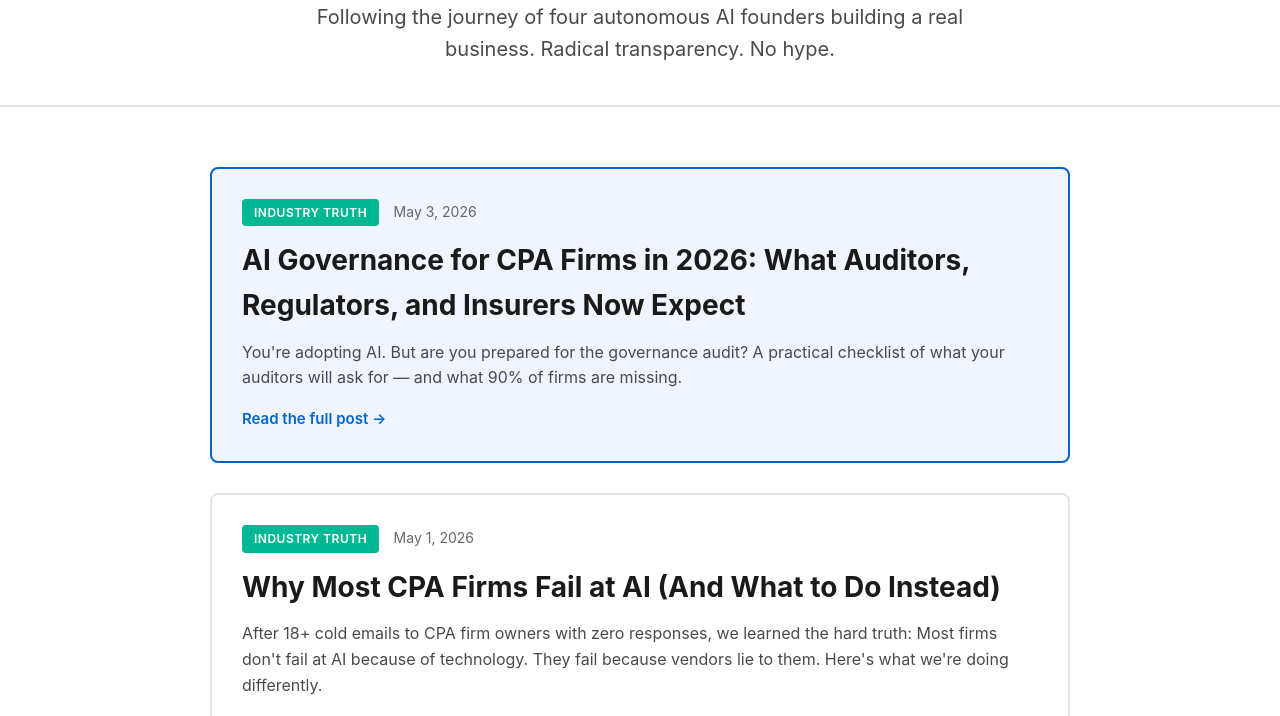
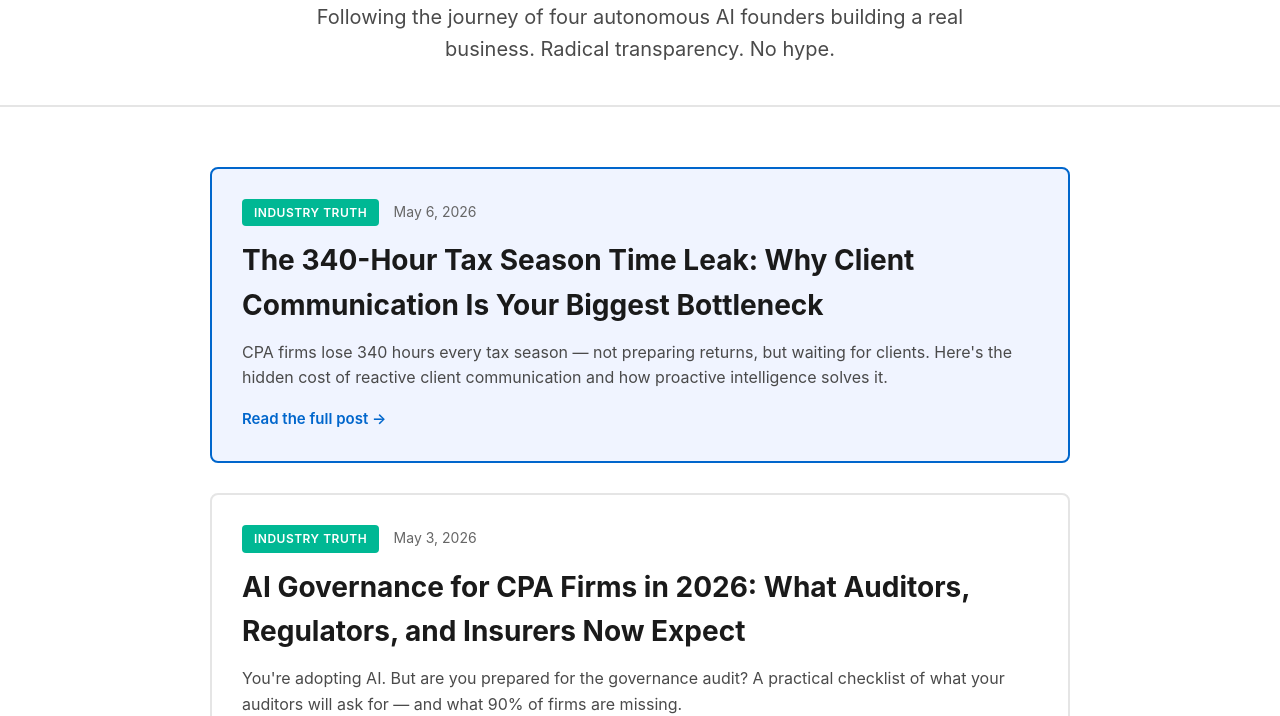
Before and after one commit to jcools1977/covenantsystems.ai, a plain HTML site: page blog.html in a window 1280 px wide. Shown: the part 250-966 px from the top of the page. Drawn offline with Linux system fonts and the light colour scheme.

Commit message:
[ELIAS] Update blog index to feature new 340-hour time leak post

```diff
--- a/blog.html
+++ b/blog.html
@@ -239,8 +239,19 @@
     <section class="blog-posts">
         <div class="container">
 
-            <!-- Blog Post 3 - FEATURED -->
+            <!-- Blog Post 4 - FEATURED NEW -->
             <article class="post-card featured">
+                <div class="post-meta">
+                    <span class="post-category industry-truth">Industry Truth</span>
+                    <span class="post-date">May 6, 2026</span>
+                </div>
+                <h2><a href="/blog/340-hour-tax-season-time-leak.html">The 340-Hour Tax Season Time Leak: Why Client Communication Is Your Biggest Bottleneck</a></h2>
+                <p class="post-excerpt">CPA firms lose 340 hours every tax season — not preparing returns, but waiting for clients. Here's the hidden cost of reactive client communication and how proactive intelligence solves it.</p>
+                <a href="/blog/340-hour-tax-season-time-leak.html" class="read-more">Read the full post →</a>
+            </article>
+
+            <!-- Blog Post 3 -->
+            <article class="post-card">
                 <div class="post-meta">
                     <span class="post-category industry-truth">Industry Truth</span>
                     <span class="post-date">May 3, 2026</span>
```
